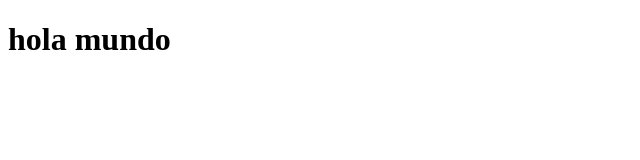
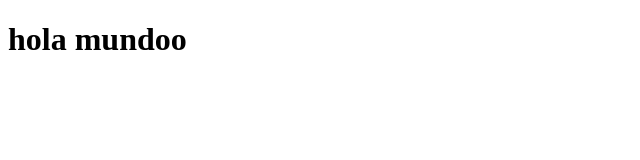
Before and after one commit to azmaz1/IM5, a plain HTML site: page index.html in a window 1280 px wide. Shown: the full height of the page, 0-640 px from the left. Drawn offline with Linux system fonts and the light colour scheme.

Commit message:
Update index.html

```diff
--- a/index.html
+++ b/index.html
@@ -7,7 +7,7 @@
   </head>
   <body>
 
-        <h1>hola mundo</h1>
+        <h1>hola mundoo</h1>
 
   </body>
 </html>
```
